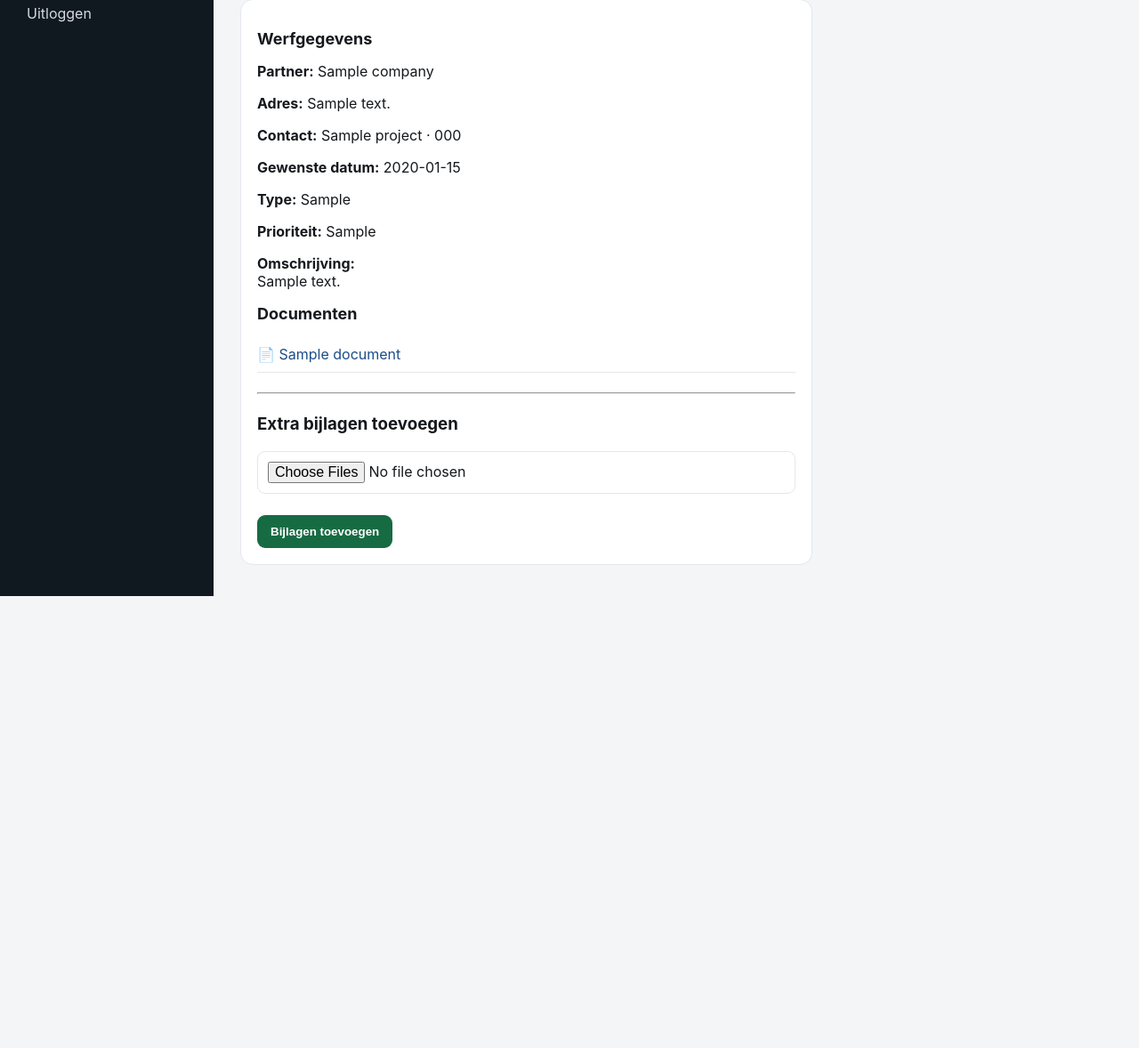
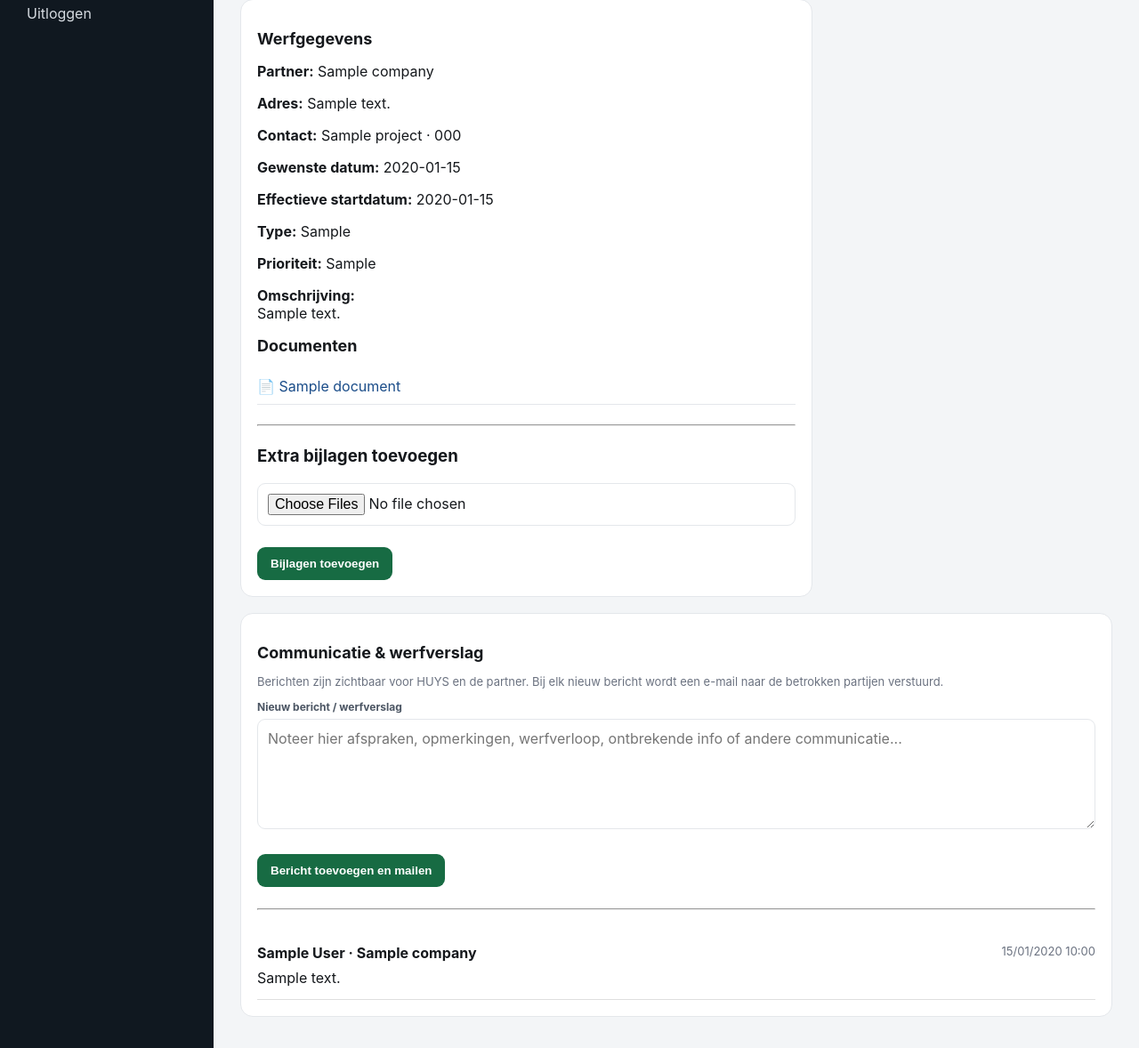
Before and after one commit to schrijnwerkenhuys-lab/huys-partnerportaal, a Flask app: page /projects/1 in a window 1280 px wide. Shown: the part 204-1382 px from the top of the page at 89% size. Before the commit the page ends 874 px from the top, so only its background shows below. Run offline with Flask 3, Linux system fonts and the light colour scheme; the visitor is signed in with stand-in values (Sample User, id 1); tables that the repository leaves empty hold one stand-in row (values such as "Sample post"); some libraries are stand-ins or nearby versions.

Commit message:
Startdatum en communicatieveld tonen

```diff
--- a/templates/project_detail.html
+++ b/templates/project_detail.html
@@ -11,6 +11,7 @@
 <p><b>Adres:</b> {{ project.address or '-' }}</p>
 <p><b>Contact:</b> {{ project.contact_name or '-' }} · {{ project.phone or '-' }}</p>
 <p><b>Gewenste datum:</b> {{ project.desired_date or '-' }}</p>
+<p><b>Effectieve startdatum:</b> {{ project.start_date or 'Nog niet ingepland' }}</p>
 <p><b>Type:</b> {{ project.job_type or '-' }}</p>
 <p><b>Prioriteit:</b> {{ project.priority }}</p>
 <p><b>Omschrijving:</b><br>{{ project.description or '-' }}</p>
@@ -31,6 +32,11 @@
 <form method="post" action="{{ url_for('accept_project', project_id=project.id) }}"><button class="primary" type="submit">✓ Werf accepteren</button></form>
 <form method="post" action="{{ url_for('reject_project', project_id=project.id) }}" onsubmit="return confirm('Deze werf weigeren?');"><button type="submit" style="background:#8b1e1e;color:white;">✕ Werf weigeren</button></form>
 </div>
+<form method="post" action="{{ url_for('set_start_date', project_id=project.id) }}" style="margin-bottom:18px;">
+<label>Effectieve startdatum werken</label>
+<input type="date" name="start_date" value="{{ project.start_date or '' }}">
+<button class="primary" type="submit">Startdatum opslaan</button>
+</form>
 <form method="post" action="{{ url_for('change_status', project_id=project.id) }}">
 <label>Status</label>
 <select name="status">
@@ -42,4 +48,26 @@
 </form></div>
 {% endif %}
 </div>
+
+<div class="card" style="margin-top:18px;">
+<h2>Communicatie & werfverslag</h2>
+<p class="muted">Berichten zijn zichtbaar voor HUYS en de partner. Bij elk nieuw bericht wordt een e-mail naar de betrokken partijen verstuurd.</p>
+<form method="post" action="{{ url_for('add_project_message', project_id=project.id) }}">
+<label>Nieuw bericht / werfverslag</label>
+<textarea name="message" rows="5" maxlength="10000" required placeholder="Noteer hier afspraken, opmerkingen, werfverloop, ontbrekende info of andere communicatie..."></textarea>
+<button class="primary" type="submit" style="margin-top:10px;">Bericht toevoegen en mailen</button>
+</form>
+<hr style="margin:24px 0;">
+{% for m in project.messages|reverse %}
+<div style="padding:14px 0;border-bottom:1px solid rgba(128,128,128,.25);">
+<div style="display:flex;justify-content:space-between;gap:12px;flex-wrap:wrap;">
+<strong>{{ m.author_name }}{% if m.author_role == 'huys_admin' %} · HUYS{% else %} · {{ project.company.name }}{% endif %}</strong>
+<span class="muted">{{ m.created_at.strftime('%d/%m/%Y %H:%M') if m.created_at else '' }}</span>
+</div>
+<div style="white-space:pre-wrap;margin-top:8px;">{{ m.message }}</div>
+</div>
+{% else %}
+<div class="muted">Nog geen communicatie of werfverslagen toegevoegd.</div>
+{% endfor %}
+</div>
 {% endblock %}
```
